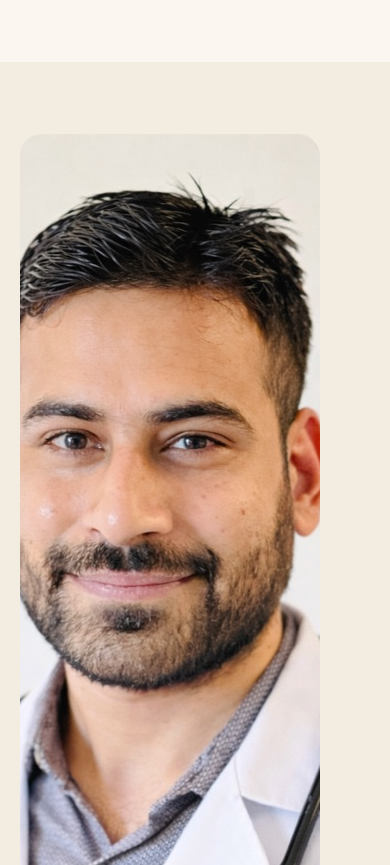
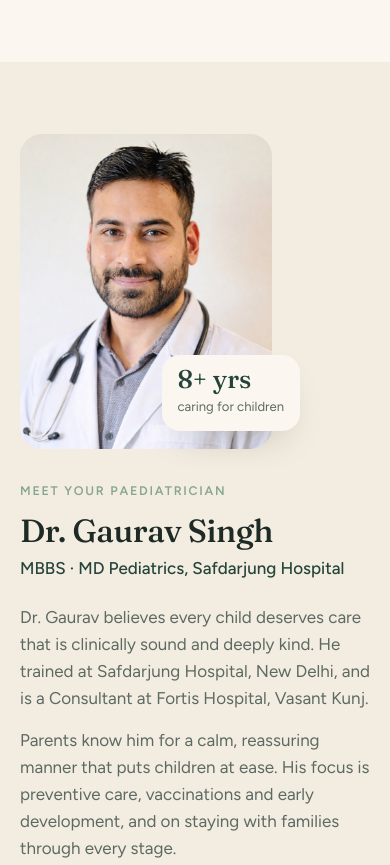
Before and after one commit to SatwadhiDas/clinic, a plain HTML site: page index.html in a window 390 px wide. Shown: the part 3180-4045 px from the top of the page. Drawn offline with Linux system fonts and the light colour scheme.

Commit message:
Fix stretched doctor portrait on phones
The img height attribute overrode the CSS aspect-ratio, so the portrait
rendered ~900px tall on mobile. Crop to 4:5 and cap its width.

Co-Authored-By: Claude Opus 5.5 <noreply@anthropic.com>

```diff
--- a/index.html
+++ b/index.html
@@ -116,7 +116,7 @@ header.scrolled{border-color:var(--sand)}
 .doctor{background:var(--paper)}
 .doc-grid{display:grid;grid-template-columns:.85fr 1.15fr;gap:clamp(32px,7vw,96px);align-items:center}
 .doc-photo{position:relative}
-.doc-photo img{border-radius:var(--r);aspect-ratio:4/5;object-fit:cover;object-position:50% 20%;width:100%}
+.doc-photo img{border-radius:var(--r);aspect-ratio:4/5;height:auto;object-fit:cover;object-position:50% 12%;width:100%}
 .doc-photo .stat{position:absolute;right:-20px;bottom:28px;background:var(--cream);border-radius:18px;padding:16px 20px;box-shadow:0 18px 40px -22px rgba(29,42,37,.4)}
 .doc-photo .stat b{font-family:var(--serif);font-size:2rem;font-weight:500;display:block;line-height:1;color:var(--forest)}
 .doc-photo .stat span{font-size:.82rem;color:var(--muted)}
@@ -127,7 +127,7 @@ header.scrolled{border-color:var(--sand)}
 .creds{list-style:none;margin:30px 0 34px;display:grid;gap:0;border-top:1px solid var(--sand)}
 .creds li{display:grid;grid-template-columns:1fr auto;gap:16px;padding:14px 0;border-bottom:1px solid var(--sand);font-size:.97rem}
 .creds li span{color:var(--muted);text-align:right}
-@media (max-width:860px){.doc-grid{grid-template-columns:1fr}.doc-photo{max-width:300px}.doc-photo img{aspect-ratio:1/1.1}.doc-photo .stat{right:-14px;bottom:18px;padding:12px 16px}.doc-photo .stat b{font-size:1.6rem}.creds li{grid-template-columns:1fr}.creds li span{text-align:left}}
+@media (max-width:860px){.doc-grid{grid-template-columns:1fr}.doc-photo{max-width:280px;width:72%}.doc-photo img{aspect-ratio:4/5}.doc-photo .stat{right:-28px;bottom:18px;padding:12px 16px}.doc-photo .stat b{font-size:1.6rem}.creds li{grid-template-columns:1fr}.creds li span{text-align:left}}
 
 /* numbers */
 .nums{display:grid;grid-template-columns:repeat(3,1fr);gap:16px;margin-top:8px}
```
Also changed, not shown: 1 other file.
